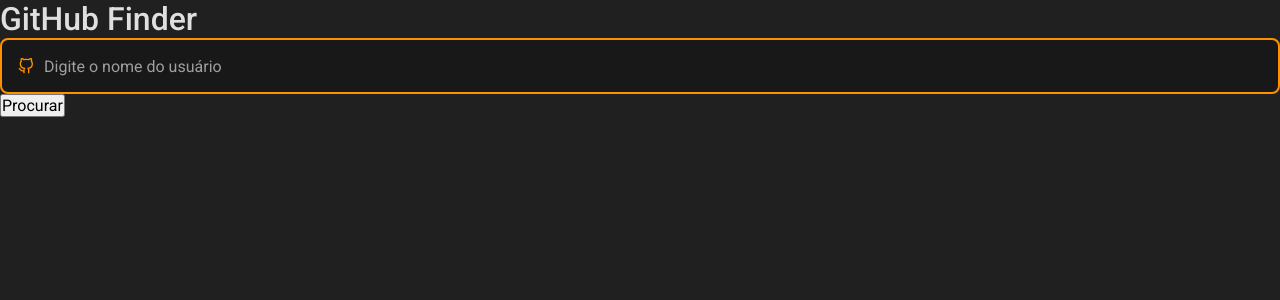
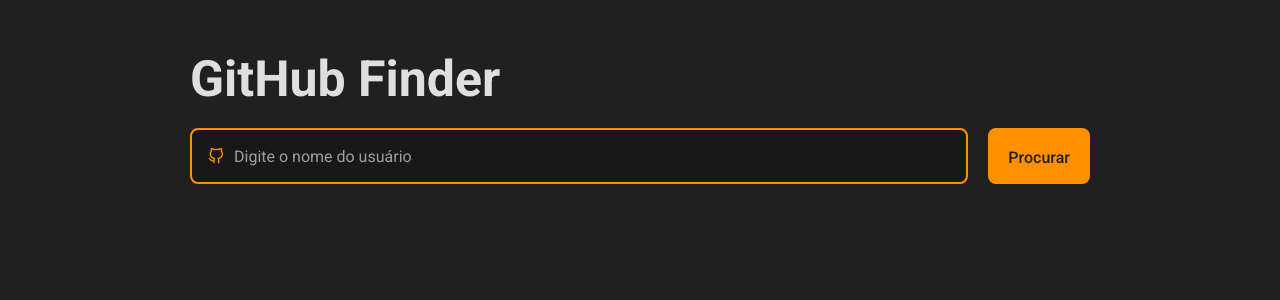
Before and after one commit to raphaelcdsouza/gitrepofinderfront, a React (Create React App) app: page / in a window 1280 px wide. Shown: the top 300 px of the page. Built offline with nearby package versions, Linux system fonts and the light colour scheme.

Commit message:
Dashboard page with styles and finished layout

```diff
--- a/src/pages/Dashboard/index.jsx
+++ b/src/pages/Dashboard/index.jsx
@@ -1,8 +1,13 @@
 import React, { useState, useCallback } from 'react';
+import { AiOutlineLoading } from 'react-icons/ai';
+import { GoStar } from 'react-icons/go';
 
 import api from '../../services/api';
 
 import Input from '../../components/Input';
+import Avatar from '../../components/Avatar';
+
+import { Container, Form, Content, RepoItem, RepoItemInfo } from './styles';
 
 const Dashboard = () => {
   const [repos, setRepos] = useState([]);
@@ -44,35 +49,44 @@ const Dashboard = () => {
   }, [inputValue]);
 
   return (
-    <>
+    <Container>
       <h1>GitHub Finder</h1>
 
-      <form onSubmit={handleFormSubmit}>
+      <Form onSubmit={handleFormSubmit}>
         <Input type="text" name="repo" error={error} placeholder="Digite o nome do usuário" onChange={handleInputChange} />
         <button type="submit">Procurar</button>
-      </form>
+      </Form>
 
       {repos.length > 0 && (
-        <>
-          <h2>Repositórios de <span>{repoOwner.name}</span></h2>
+        loading ? <AiOutlineLoading size={40} /> : (
+          <Content>
+            <Avatar src={repoOwner.avatar_url} alt={repoOwner.name}/>
 
-          {loading ? <p>Carregando...</p> : (
+            <h2>Repositórios de <strong>{repoOwner.name}</strong></h2>
+
             <ul>
               {repos.map(repo => (
-              <li key={repo.id}>
-                <div>
+                <RepoItem key={repo.id}>
                   <strong>{repo.name}</strong>
-                  {repo.description && <p>{repo.description}</p>}
-                  <a href={repo.html_url}>Link para o repositório</a>
-                  <p><span>{repo.stargazers_count}</span> Número de estrelas</p>
-                </div>
-              </li>
-            ))}
-          </ul>)}
-        </>
+
+                  <RepoItemInfo>
+                    <div>
+                      {repo.description && <p>{repo.description}</p>}
+                      <span>
+                        {repo.stargazers_count}
+                        <GoStar size={20} />
+                      </span>
+                    </div>
+                    <a href={repo.html_url}>Link para o repositório</a>
+                  </RepoItemInfo>
+                </RepoItem>
+              ))}
+            </ul>
+          </Content>
+        )
       )}
 
-    </>
+    </Container>
   );
 };
 
--- /dev/null
+++ b/src/pages/Dashboard/styles.js
@@ -0,0 +1,138 @@
+import styled, { keyframes } from 'styled-components';
+import { shade } from 'polished';
+
+const round = keyframes`
+  from {
+    transform: rotate(0deg);
+  }
+  to {
+    transform: rotate(360deg);
+  }
+`;
+
+export const Container = styled.main`
+  display: flex;
+  flex-direction: column;
+  width: 100%;
+
+  max-width: 900px;
+  margin: 50px auto;
+
+  h1 {
+    font-size: 50px;
+    font-weight: 700;
+    margin-bottom: 20px;
+  }
+
+  > svg {
+    align-self: center;
+    animation: ${round} 1s linear infinite;
+  }
+`;
+
+export const Form = styled.form`
+  display: flex;
+  align-items: center;
+  margin-bottom: 30px;
+
+  button {
+    background: #ff9000;
+    color: #202020;
+    padding: 20px;
+    margin-left: 20px;
+    height: 56px;
+    border: none;
+    border-radius: 8px;
+    transition: background 0.2s;
+    font-weight: 500;
+
+    &:hover {
+      background: ${shade(0.2, '#ff9000')};
+    }
+  }
+`;
+
+export const Content = styled.div`
+  display: flex;
+  flex-direction: column;
+
+  h2 {
+    font-size: 30px;
+    font-weight: 500;
+    margin-bottom: 30px;
+
+    strong {
+      font-weight: 700;
+    }
+  }
+
+  ul {
+    list-style: none;
+  }
+`;
+
+export const RepoItem = styled.li`
+  display: flex;
+  flex-direction: column;
+
+  padding: 15px;
+  border: 1px solid #343434;
+  border-radius: 8px;
+
+  transition: background 0.2s;
+
+  & + li {
+    margin-top: 15px;
+  }
+
+  &:hover {
+    background: #181818;
+  }
+
+  strong {
+    font-size: 30px;
+    font-weight: 500;
+  }
+`;
+
+export const RepoItemInfo = styled.div`
+  display: flex;
+  justify-content: space-between;
+  align-items: flex-end;
+  margin-top: 10px;
+
+  div {
+    display: flex;
+    flex-direction: column;
+    justify-content: space-between;
+    flex: 1;
+    margin-right: 70px;
+
+    p {
+      margin-bottom: 10px;
+      line-height: 24px;
+    }
+
+    span {
+      display: flex;
+      align-items: center;
+
+      svg {
+        margin-left: 5px;
+      }
+    }
+  }
+
+  a {
+    padding: 15px;
+    text-decoration: none;
+    font-weight: 500;
+    background: #ff9000;
+    color: #202020;
+    border-radius: 8px;
+
+    &:hover {
+      background: ${shade(0.2, '#ff9000')};
+    }
+  }
+`;
```
